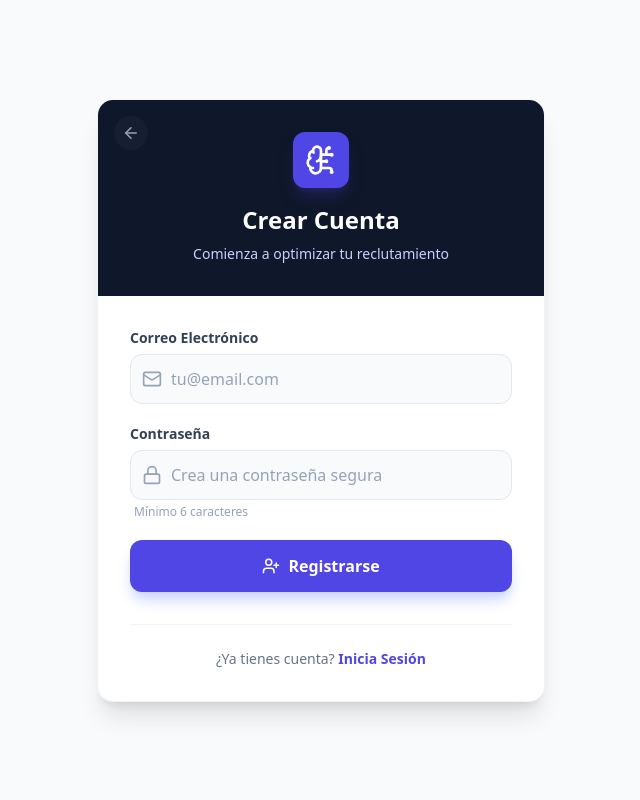
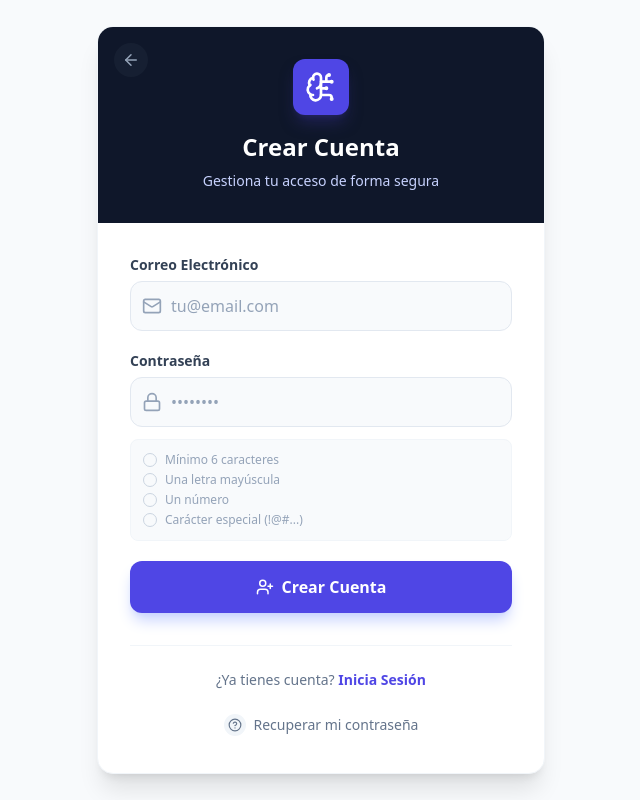
Before and after one commit to Izan0501/VeeBot_SaaS, a React (Vite) app in the folder client/: page /register in a window 1280 px wide. Shown: the whole page, without its empty margins (319-959 px from the left). Built offline with nearby package versions, Linux system fonts and the light colour scheme.

Commit message:
WIP: Reset Password Added from Register

```diff
--- a/client/src/pages/LandingPage.jsx
+++ b/client/src/pages/LandingPage.jsx
@@ -52,7 +52,7 @@ const LandingPage = () => {
               <span className="absolute -bottom-1 left-0 w-0 h-0.5 bg-indigo-600 transition-all duration-300 group-hover:w-full"></span>
             </a>
             <a href="#pricing" onClick={(e) => handleScroll(e, 'pricing')} className="text-sm font-medium text-slate-600 hover:text-indigo-600 transition-colors cursor-pointer relative group">
-              Precios
+              Planes
               <span className="absolute -bottom-1 left-0 w-0 h-0.5 bg-indigo-600 transition-all duration-300 group-hover:w-full"></span>
             </a>
             <button onClick={() => navigate('/login')} className="text-sm font-bold text-slate-900 hover:text-indigo-600 transition-colors">Login</button>
@@ -93,7 +93,7 @@ const LandingPage = () => {
               className={`text-lg font-medium text-slate-700 hover:text-indigo-600 py-2 border-b border-slate-100 transition-all duration-500 delay-200 ${isMobileMenuOpen ? 'translate-x-0 opacity-100' : '-translate-x-4 opacity-0'
                 }`}
             >
-              Precios
+              Planes
             </a>
 
             {/* Botones */}
--- a/client/src/pages/Login.jsx
+++ b/client/src/pages/Login.jsx
@@ -1,6 +1,6 @@
 import React, { useState } from 'react';
 import { useNavigate } from 'react-router-dom';
-import { BrainCircuit, Lock, Mail, ArrowRight } from 'lucide-react'; // Agregamos iconos extra
+import { BrainCircuit, Lock, Mail, ArrowRight, HelpCircle } from 'lucide-react';
 import toast from 'react-hot-toast';
 
 const Login = ({ onLogin }) => {
@@ -36,6 +36,12 @@ const Login = ({ onLogin }) => {
         } finally {
             setLoading(false);
         }
+    };
+
+    // Función para ir a recuperar contraseña
+    const goToForgot = () => {
+        // Navegamos al registro pasando un estado para que sepa qué vista mostrar
+        navigate('/register', { state: { initialView: 'forgot_email' } });
     };
 
     return (
@@ -76,7 +82,6 @@ const Login = ({ onLogin }) => {
                         <div>
                             <div className="flex justify-between items-center mb-1.5">
                                 <label className="block text-sm font-semibold text-slate-700">Contraseña</label>
-                                <span className="text-xs text-indigo-600 hover:text-indigo-800 cursor-pointer font-medium">¿Olvidaste tu contraseña?</span>
                             </div>
                             <div className="relative">
                                 <div className="absolute inset-y-0 left-0 pl-3 flex items-center pointer-events-none">
@@ -104,6 +109,16 @@ const Login = ({ onLogin }) => {
 
                     <div className="mt-8 pt-6 border-t border-slate-100 text-center text-sm text-slate-500">
                         ¿No tienes cuenta? <span onClick={() => navigate('/register')} className="text-indigo-600 font-bold cursor-pointer hover:text-indigo-800 transition-colors">Regístrate gratis</span>
+                        <button
+                            type="button"
+                            onClick={goToForgot}
+                            className="inline-flex items-center gap-2 text-sm font-medium text-slate-500 hover:text-indigo-600 transition-all group mt-6"
+                        >
+                            <div className="p-1 rounded-full bg-slate-100 group-hover:bg-indigo-100 transition-colors">
+                                <HelpCircle size={14} />
+                            </div>
+                            <span>Recuperar mi contraseña</span>
+                        </button>
                     </div>
                 </div>
             </div>
--- a/client/src/pages/Register.jsx
+++ b/client/src/pages/Register.jsx
@@ -1,116 +1,257 @@
-import React, { useState } from 'react';
-import { useNavigate } from 'react-router-dom';
-import { BrainCircuit, UserPlus, ArrowLeft, Mail, Lock } from 'lucide-react';
+import React, { useState, useEffect } from 'react';
+import { useNavigate, useLocation } from 'react-router-dom';
+import { BrainCircuit, UserPlus, ArrowLeft, Mail, Lock, KeyRound, CheckCircle2, HelpCircle} from 'lucide-react';
 import toast from 'react-hot-toast';
 
 const Register = () => {
+    // Estados generales
     const [email, setEmail] = useState('');
     const [password, setPassword] = useState('');
     const [loading, setLoading] = useState(false);
+
     const navigate = useNavigate();
+    const location = useLocation();
 
+    // Control de Vistas: 'register' | 'forgot_email' | 'forgot_new_pass'
+    const [view, setView] = useState(location.state?.initialView || 'register');
+
+    useEffect(() => {
+        if (location.state?.initialView) {
+            window.history.replaceState({}, document.title);
+        }
+    }, []);
+
+    // --- VALIDACIÓN DE PASSWORD ---
+    const validatePassword = (pass) => {
+        if (pass.length < 6) return "La contraseña debe tener al menos 6 caracteres.";
+        if (!/[A-Z]/.test(pass)) return "Falta al menos una letra mayúscula.";
+        if (!/\d/.test(pass)) return "Falta al menos un número.";
+        if (!/[!@#$%^&*()_+\-=\[\]{};':"\\|,.<>\/?]/.test(pass)) return "Falta un carácter especial (ej: ! _ - @).";
+        return null;
+    };
+
+    // --- 1. REGISTRO NORMAL ---
     const handleRegister = async (e) => {
         e.preventDefault();
+        const errorMsg = validatePassword(password);
+        if (errorMsg) return toast.error(errorMsg);
+
         setLoading(true);
-
         try {
-            const response = await fetch('http://127.0.0.1:8000/auth/register', {
+            const res = await fetch('http://127.0.0.1:8000/auth/register', {
                 method: 'POST',
                 headers: { 'Content-Type': 'application/json' },
                 body: JSON.stringify({ email, password }),
             });
-
-            const data = await response.json();
-
-            if (response.ok) {
-                toast.success("¡Cuenta creada! Ahora inicia sesión.");
+            const data = await res.json();
+            if (res.ok) {
+                toast.success("¡Cuenta creada! Inicia sesión.");
                 navigate('/login');
             } else {
                 toast.error(data.detail || "Error al registrarse");
             }
-        } catch (error) {
-            toast.error("Error de conexión con el servidor");
-        } finally {
-            setLoading(false);
-        }
+        } catch { toast.error("Error de conexión"); }
+        finally { setLoading(false); }
     };
 
+    // --- 2. VERIFICAR EMAIL (Paso 1 de Recuperación) ---
+    const verifyEmail = async (e) => {
+        e.preventDefault();
+        if (!email) return toast.error("Ingresa tu correo");
+
+        setLoading(true);
+        try {
+            const res = await fetch('http://127.0.0.1:8000/auth/verify-email', {
+                method: 'POST',
+                headers: { 'Content-Type': 'application/json' },
+                body: JSON.stringify({ email })
+            });
+
+            if (res.ok) {
+                toast.success("Correo verificado. Ingresa tu nueva clave.");
+                setView('forgot_new_pass'); // Pasamos a la siguiente pantalla
+            } else {
+                toast.error("El correo no existe en nuestra base de datos.");
+            }
+        } catch { toast.error("Error de conexión"); }
+        finally { setLoading(false); }
+    };
+
+    // --- 3. CAMBIAR CONTRASEÑA DIRECTO (Paso 2 de Recuperación) ---
+    const handleDirectReset = async (e) => {
+        e.preventDefault();
+        const errorMsg = validatePassword(password);
+        if (errorMsg) return toast.error(errorMsg);
+
+        setLoading(true);
+        try {
+            const res = await fetch('http://127.0.0.1:8000/auth/reset-password-direct', {
+                method: 'POST',
+                headers: { 'Content-Type': 'application/json' },
+                body: JSON.stringify({
+                    email: email,
+                    new_password: password
+                })
+            });
+
+            if (res.ok) {
+                toast.success("¡Contraseña cambiada! Iniciando sesión...");
+                setTimeout(() => navigate('/login'), 1500);
+            } else {
+                toast.error("Error al cambiar la contraseña.");
+            }
+        } catch { toast.error("Error de conexión"); }
+        finally { setLoading(false); }
+    };
+
+    // Estilo común para botones
+    const btnClass = "w-full bg-indigo-600 hover:bg-indigo-700 text-white font-bold py-3.5 rounded-xl transition-all shadow-lg shadow-indigo-200 hover:shadow-indigo-300 flex items-center justify-center gap-2 disabled:opacity-70 disabled:cursor-not-allowed";
+
+    // --- RENDERIZADO ---
     return (
-        <div className="min-h-screen bg-slate-50 flex items-center justify-center p-4">
+        <div className="min-h-screen bg-slate-50 flex items-center justify-center p-4 font-sans text-slate-900">
             <div className="w-full max-w-md bg-white rounded-2xl shadow-xl border border-slate-100 overflow-hidden animate-in fade-in zoom-in duration-300">
 
-                {/* Header */}
+                {/* HEADER */}
                 <div className="bg-slate-900 p-8 text-center relative">
                     <button
-                        onClick={() => navigate('/')}
+                        onClick={() => {
+                            if (view === 'forgot_new_pass') setView('forgot_email');
+                            else if (view === 'forgot_email') setView('register');
+                            else navigate('/');
+                        }}
                         className="absolute left-4 top-4 text-slate-400 hover:text-white bg-slate-800/50 p-2 rounded-full hover:bg-slate-800 transition-colors"
-                        title="Volver al inicio"
                     >
                         <ArrowLeft size={18} />
                     </button>
+
                     <div className="inline-flex items-center justify-center p-3 bg-indigo-600 rounded-xl mb-4 shadow-lg shadow-indigo-900/50">
-                        <BrainCircuit className="text-white" size={32} />
+                        {view === 'register' ? <BrainCircuit className="text-white" size={32} /> : <KeyRound className="text-white" size={32} />}
                     </div>
-                    <h2 className="text-2xl font-bold text-white mb-2">Crear Cuenta</h2>
-                    <p className="text-indigo-200 text-sm">Comienza a optimizar tu reclutamiento</p>
+
+                    <h2 className="text-2xl font-bold text-white mb-2">
+                        {view === 'register' ? 'Crear Cuenta' : 'Recuperar Cuenta'}
+                    </h2>
+                    <p className="text-indigo-200 text-sm">
+                        {view === 'forgot_new_pass' ? 'Establece tu nueva contraseña' : 'Gestiona tu acceso de forma segura'}
+                    </p>
                 </div>
 
                 <div className="p-8">
+
+                    {/* --- 1. VISTA REGISTRO --- */}
+                    {view === 'register' && (
                         <form onSubmit={handleRegister} className="space-y-5">
+                            <InputGroup label="Correo Electrónico" icon={<Mail />} type="email" value={email} onChange={setEmail} placeholder="tu@email.com" />
+                            <PasswordInput value={password} onChange={setPassword} showValidation={true} />
 
-                        {/* Input Email */}
-                        <div>
-                            <label className="block text-sm font-semibold text-slate-700 mb-1.5">Correo Electrónico</label>
-                            <div className="relative">
-                                <div className="absolute inset-y-0 left-0 pl-3 flex items-center pointer-events-none">
-                                    <Mail className="h-5 w-5 text-slate-400" />
+                            <button type="submit" disabled={loading} className={btnClass}>
+                                {loading ? "Procesando..." : <><UserPlus size={18} /> Crear Cuenta</>}
+                            </button>
+                        </form>
+                    )}
+
+                    {/* --- 2. VISTA RECUPERAR (Paso 1: Email) --- */}
+                    {view === 'forgot_email' && (
+                        <form onSubmit={verifyEmail} className="space-y-5 animate-in slide-in-from-right duration-300">
+                            <div className="bg-yellow-50 text-yellow-800 text-xs p-3 rounded-lg border border-yellow-200 mb-4">
+                                <strong>Modo Demo:</strong> Ingresa tu email para restablecer la clave inmediatamente sin confirmación.
                             </div>
-                                <input
-                                    type="email"
-                                    value={email}
-                                    onChange={(e) => setEmail(e.target.value)}
-                                    className="w-full pl-10 pr-4 py-3 bg-slate-50 border border-slate-200 rounded-xl text-slate-900 placeholder-slate-400 focus:outline-none focus:ring-2 focus:ring-indigo-500/20 focus:border-indigo-500 focus:bg-white transition-all font-medium"
-                                    placeholder="tu@email.com"
-                                    required
-                                />
-                            </div>
+                            <InputGroup label="Ingresa tu email" icon={<Mail />} type="email" value={email} onChange={setEmail} placeholder="tu@email.com" />
+
+                            <button type="submit" disabled={loading} className={btnClass}>
+                                {loading ? "Verificando..." : "Continuar"}
+                            </button>
+                        </form>
+                    )}
+
+                    {/* --- 3. VISTA RECUPERAR (Paso 2: Nueva Clave) --- */}
+                    {view === 'forgot_new_pass' && (
+                        <form onSubmit={handleDirectReset} className="space-y-5 animate-in slide-in-from-right duration-300">
+                            <div className="text-center mb-4">
+                                <span className="text-sm text-slate-500">Restableciendo clave para:</span>
+                                <p className="font-bold text-slate-800">{email}</p>
                             </div>
 
-                        {/* Input Password */}
-                        <div>
-                            <label className="block text-sm font-semibold text-slate-700 mb-1.5">Contraseña</label>
-                            <div className="relative">
-                                <div className="absolute inset-y-0 left-0 pl-3 flex items-center pointer-events-none">
-                                    <Lock className="h-5 w-5 text-slate-400" />
-                                </div>
-                                <input
-                                    type="password"
-                                    value={password}
-                                    onChange={(e) => setPassword(e.target.value)}
-                                    className="w-full pl-10 pr-4 py-3 bg-slate-50 border border-slate-200 rounded-xl text-slate-900 placeholder-slate-400 focus:outline-none focus:ring-2 focus:ring-indigo-500/20 focus:border-indigo-500 focus:bg-white transition-all font-medium"
-                                    placeholder="Crea una contraseña segura"
-                                    required
-                                />
-                            </div>
-                            <p className="text-xs text-slate-400 mt-1 ml-1">Mínimo 6 caracteres</p>
-                        </div>
+                            <PasswordInput value={password} onChange={setPassword} showValidation={true} label="Nueva Contraseña" />
 
-                        <button
-                            type="submit"
-                            disabled={loading}
-                            className="w-full bg-indigo-600 hover:bg-indigo-700 text-white font-bold py-3.5 rounded-xl transition-all shadow-lg shadow-indigo-200 hover:shadow-indigo-300 flex items-center justify-center gap-2 disabled:opacity-70 disabled:cursor-not-allowed"
-                        >
-                            {loading ? "Creando..." : <><UserPlus size={18} /> Registrarse</>}
+                            <button type="submit" disabled={loading} className={btnClass}>
+                                {loading ? "Guardando..." : "Cambiar Contraseña"}
                             </button>
                         </form>
+                    )}
 
-                    <div className="mt-8 pt-6 border-t border-slate-100 text-center text-sm text-slate-500">
-                        ¿Ya tienes cuenta? <span onClick={() => navigate('/login')} className="text-indigo-600 font-bold cursor-pointer hover:text-indigo-800 transition-colors">Inicia Sesión</span>
+                    {/* FOOTER LINKS */}
+                    {view === 'register' && (
+                        <div className="mt-8 pt-6 border-t border-slate-100 text-center text-sm text-slate-500 space-y-3">
+                            <p>¿Ya tienes cuenta? <span onClick={() => navigate('/login')} className="text-indigo-600 font-bold cursor-pointer hover:text-indigo-800 transition-colors">Inicia Sesión</span></p>
+                            <button
+                                type="button"
+                                onClick={() => setView('forgot_email')}
+                                className="inline-flex items-center gap-2 text-sm font-medium text-slate-500 hover:text-indigo-600 transition-all group pt-3"
+                            >
+                                <div className="p-1 rounded-full bg-slate-100 group-hover:bg-indigo-100 transition-colors">
+                                    <HelpCircle size={14} />
                                 </div>
+                                <span>Recuperar mi contraseña</span>
+                            </button>
+                        </div>
+                    )}
                 </div>
             </div>
         </div>
     );
 };
 
+// --- COMPONENTES AUXILIARES ---
+
+const InputGroup = ({ label, icon, type, value, onChange, placeholder }) => (
+    <div>
+        <label className="block text-sm font-semibold text-slate-700 mb-1.5">{label}</label>
+        <div className="relative">
+            <div className="absolute inset-y-0 left-0 pl-3 flex items-center pointer-events-none text-slate-400">{React.cloneElement(icon, { size: 20 })}</div>
+            <input
+                type={type}
+                value={value}
+                onChange={(e) => onChange(e.target.value)}
+                className="w-full pl-10 pr-4 py-3 bg-slate-50 border border-slate-200 rounded-xl text-slate-900 placeholder-slate-400 focus:outline-none focus:ring-2 focus:ring-indigo-500/20 focus:border-indigo-500 focus:bg-white transition-all font-medium"
+                placeholder={placeholder}
+                required
+            />
+        </div>
+    </div>
+);
+
+const PasswordInput = ({ value, onChange, showValidation, label = "Contraseña" }) => (
+    <div>
+        <label className="block text-sm font-semibold text-slate-700 mb-1.5">{label}</label>
+        <div className="relative">
+            <div className="absolute inset-y-0 left-0 pl-3 flex items-center pointer-events-none text-slate-400"><Lock size={20} /></div>
+            <input
+                type="password"
+                value={value}
+                onChange={(e) => onChange(e.target.value)}
+                className="w-full pl-10 pr-4 py-3 bg-slate-50 border border-slate-200 rounded-xl text-slate-900 placeholder-slate-400 focus:outline-none focus:ring-2 focus:ring-indigo-500/20 focus:border-indigo-500 focus:bg-white transition-all font-medium"
+                placeholder="••••••••"
+                required
+            />
+        </div>
+        {showValidation && (
+            <div className="mt-3 bg-slate-50 p-3 rounded-lg border border-slate-100 space-y-1">
+                <RequirementItem met={value.length >= 6} text="Mínimo 6 caracteres" />
+                <RequirementItem met={/[A-Z]/.test(value)} text="Una letra mayúscula" />
+                <RequirementItem met={/\d/.test(value)} text="Un número" />
+                <RequirementItem met={/[!@#$%^&*()_+\-=\[\]{};':"\\|,.<>\/?]/.test(value)} text="Carácter especial (!@#...)" />
+            </div>
+        )}
+    </div>
+);
+
+const RequirementItem = ({ met, text }) => (
+    <div className={`flex items-center gap-2 text-xs transition-colors duration-300 ${met ? "text-green-600 font-bold" : "text-slate-400"}`}>
+        {met ? <CheckCircle2 size={14} className="flex-shrink-0" /> : <div className="w-3.5 h-3.5 rounded-full border border-slate-300 flex-shrink-0" />}
+        <span>{text}</span>
+    </div>
+);
+
 export default Register;
```
Also changed, not shown: client/src/App.jsx (line endings or trailing spaces), 1 other file (tests, documents, lock files or other folders). Lines whose indentation alone changed are shown as unchanged.
